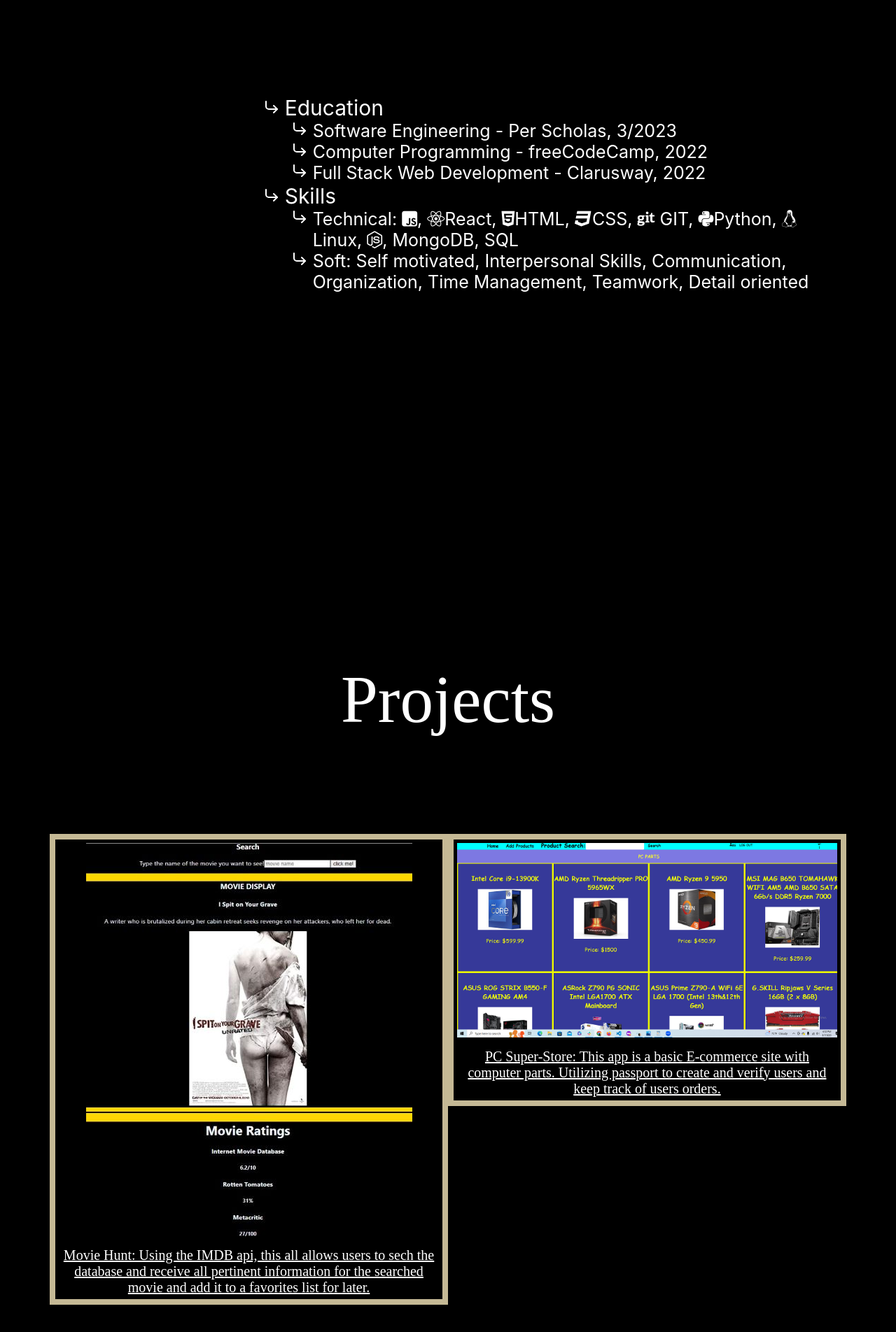
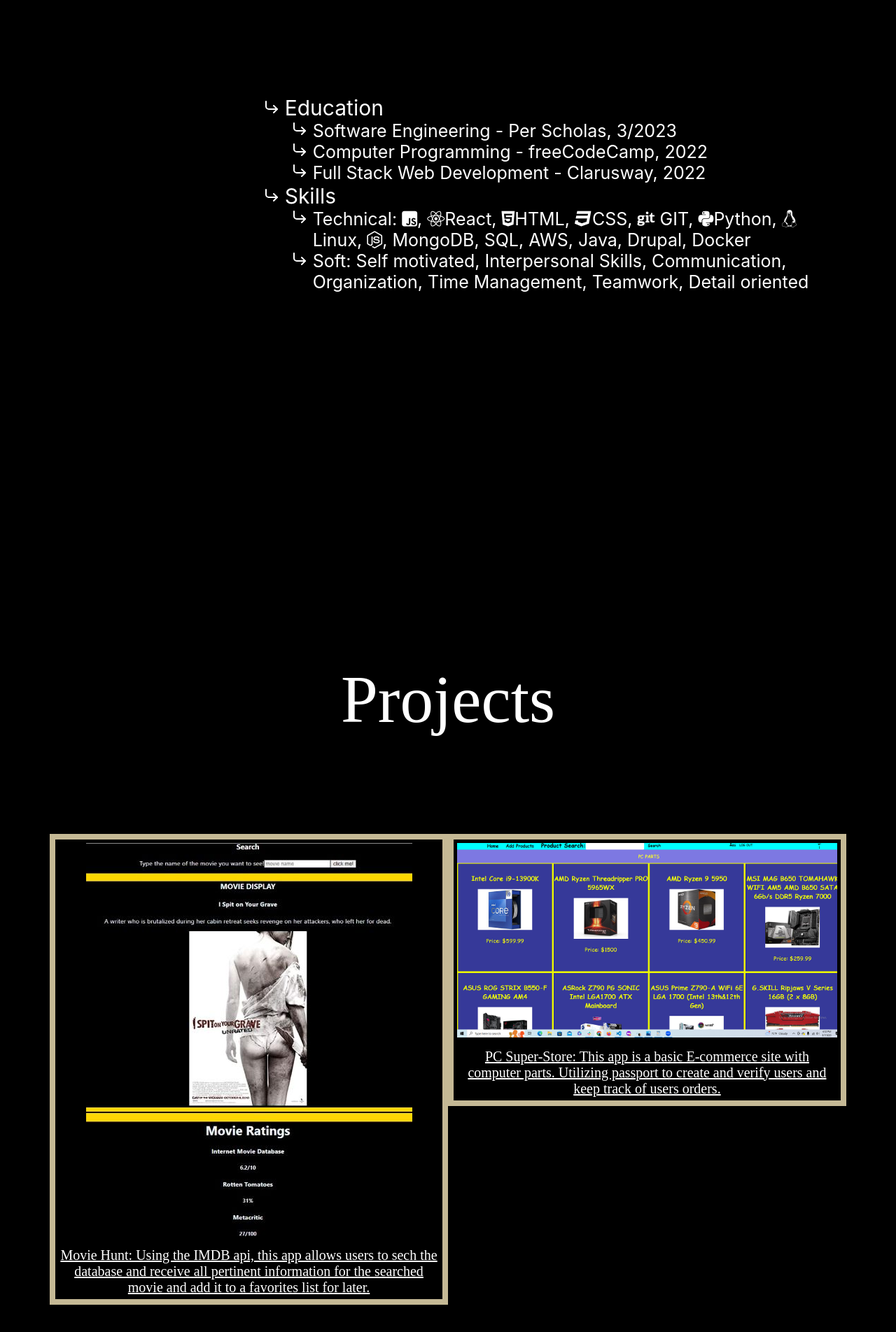
Before and after one commit to Bsmith86/portfolio1, a React (Create React App) app: page / in a window 1280 px wide. Shown: the part 2491-4395 px from the top of the page at 70% size. Built offline with nearby package versions, Linux system fonts and the light colour scheme; some icons are missing; a web font is replaced by a local one.

Commit message:
typo fix

```diff
--- a/src/components/scRow/index.js
+++ b/src/components/scRow/index.js
@@ -7,7 +7,7 @@
 const ScreenshotsRow = () => {
     return (
         <div className="screenshots-row">
-          <a href='https://moviehunt.onrender.com'><Screenshot imageUrl={movie} alt="Screenshot 1" description="Movie Hunt: Using the IMDB api, this all allows users to sech the database and receive all pertinent information for the searched movie and add it to a favorites list for later.  " /></a>
+          <a href='https://moviehunt.onrender.com'><Screenshot imageUrl={movie} alt="Screenshot 1" description="Movie Hunt: Using the IMDB api, this app allows users to sech the database and receive all pertinent information for the searched movie and add it to a favorites list for later.  " /></a>
           <a href='https://pc-super-store.onrender.com/'><Screenshot imageUrl={pc} alt="Screenshot 2" description="PC Super-Store: This app is a basic E-commerce site with computer parts.  Utilizing passport to create and verify users and keep track of users orders. " /></a>
 
         </div>
--- a/src/pages/education/index.js
+++ b/src/pages/education/index.js
@@ -20,7 +20,7 @@
                 Skills
 
                 <ul className='bullets'>
-                      <li>Technical: <i class="fa-brands fa-square-js"></i>, <i class="fa-brands fa-react"></i>React, <i class="fa-brands fa-html5"></i>HTML, <i class="fa-brands fa-css3"></i>CSS, <i class="fa-brands fa-git"></i> GIT, <i class="fa-brands fa-python"></i>Python, <i class="fa-brands fa-linux"></i>Linux, <i class="fa-brands fa-node-js"></i>, MongoDB, SQL  </li>
+                      <li>Technical: <i class="fa-brands fa-square-js"></i>, <i class="fa-brands fa-react"></i>React, <i class="fa-brands fa-html5"></i>HTML, <i class="fa-brands fa-css3"></i>CSS, <i class="fa-brands fa-git"></i> GIT, <i class="fa-brands fa-python"></i>Python, <i class="fa-brands fa-linux"></i>Linux, <i class="fa-brands fa-node-js"></i>, MongoDB, SQL, AWS, Java, Drupal, Docker  </li>
                       <li>Soft: Self motivated, Interpersonal Skills, Communication, Organization, Time Management, Teamwork, Detail oriented  </li>
                   </ul>
               </li>
```
